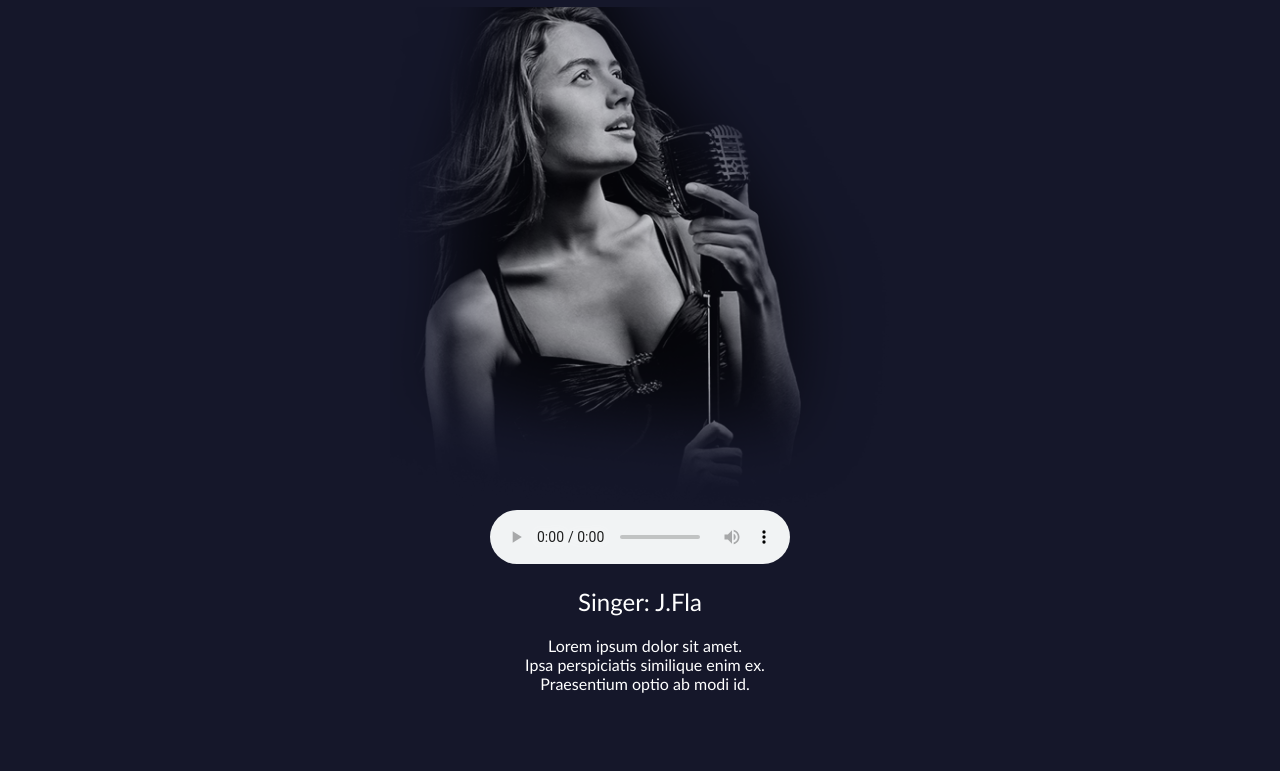
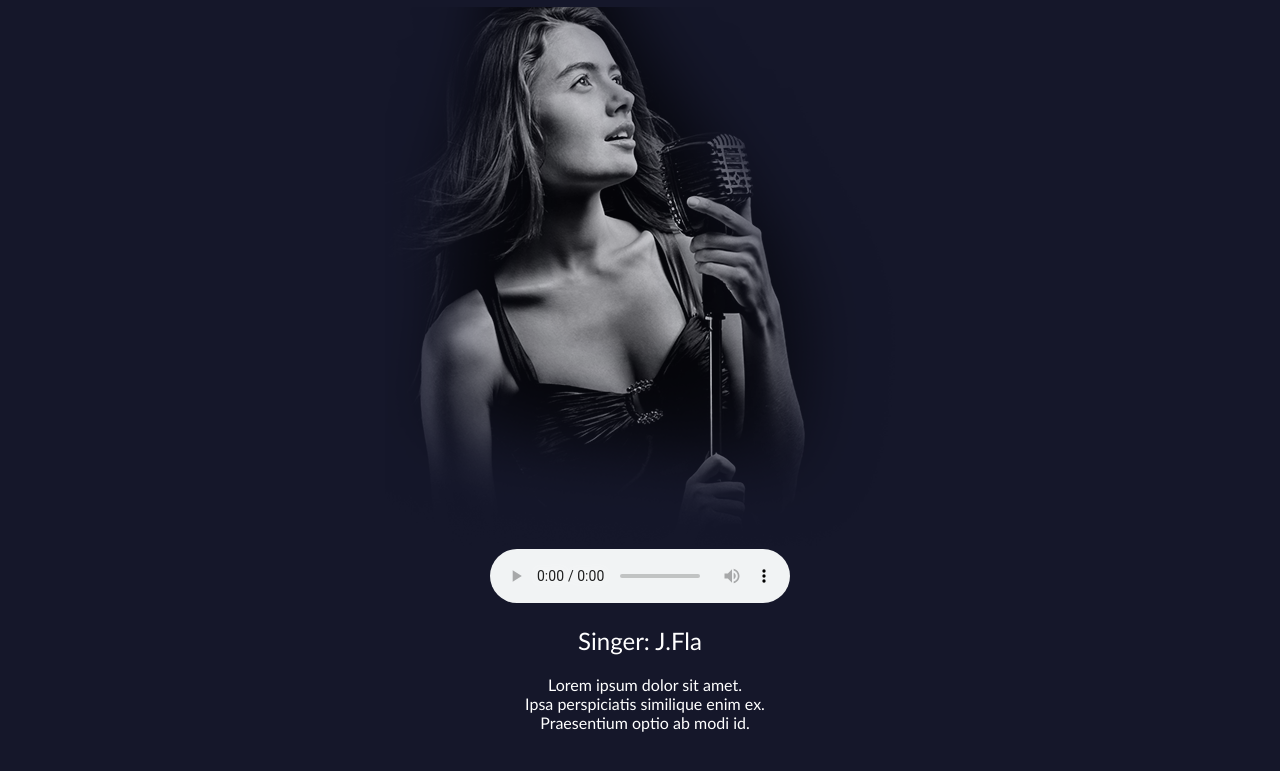
Before and after one commit to NguyenBaQuoc1/html-btvnnew2, a plain HTML site: page index04.html in a window 1280 px wide. Shown: the part 139-910 px from the top of the page. Drawn offline with nearby package versions, Linux system fonts and the light colour scheme.

Commit message:
Update index04.html

```diff
--- a/index04.html
+++ b/index04.html
@@ -21,7 +21,7 @@
             <h1 class="quatity">Despacito</h1>
         </div>
         <div class="slider-img">
-            <img src="./accset/img/banner.png" alt="" width="500" height="500">
+            <img src="./accset/img/banner.png" alt="" >
         </div>
         <div class="slider-audio">
             <audio controls>
```
